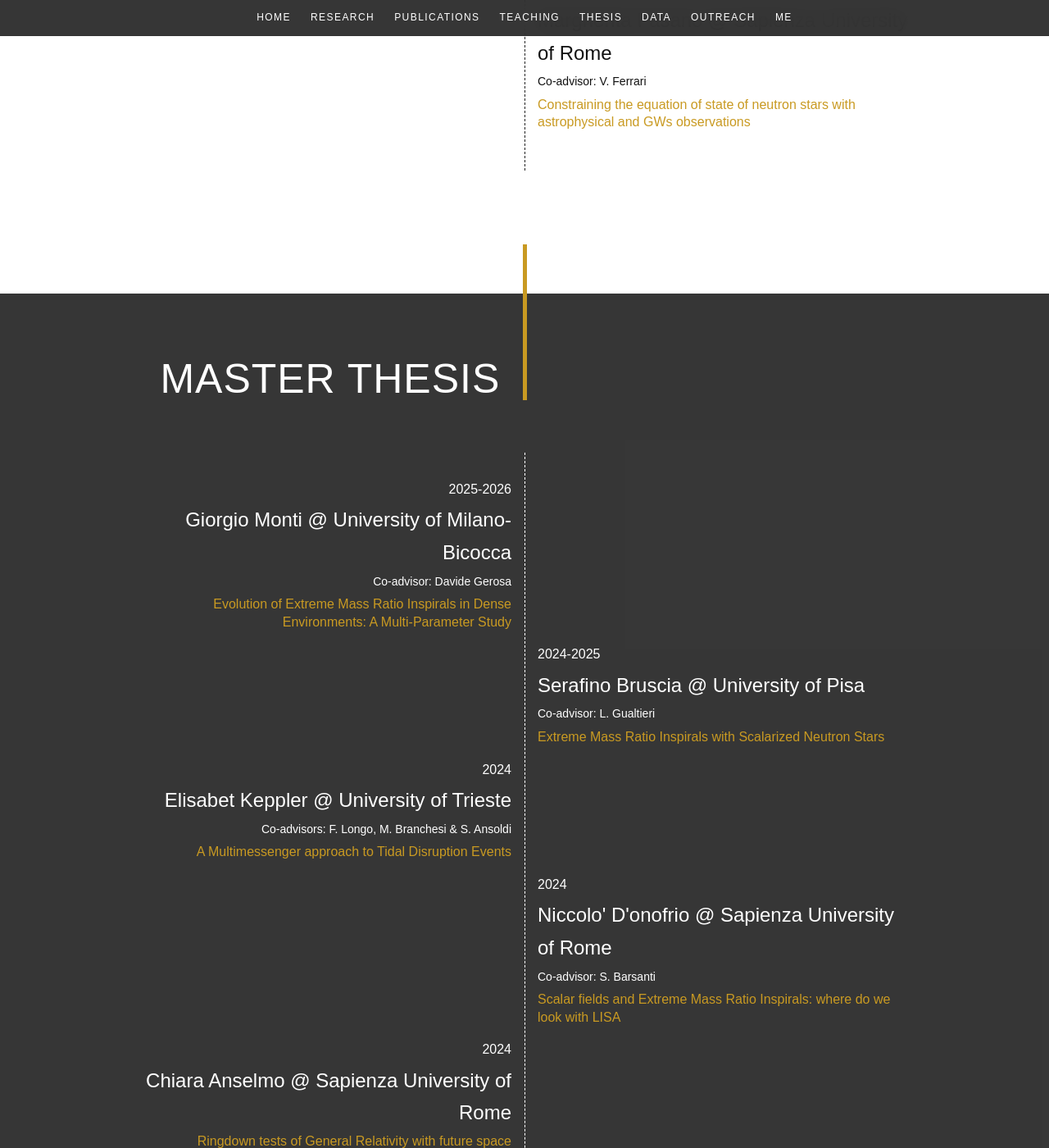
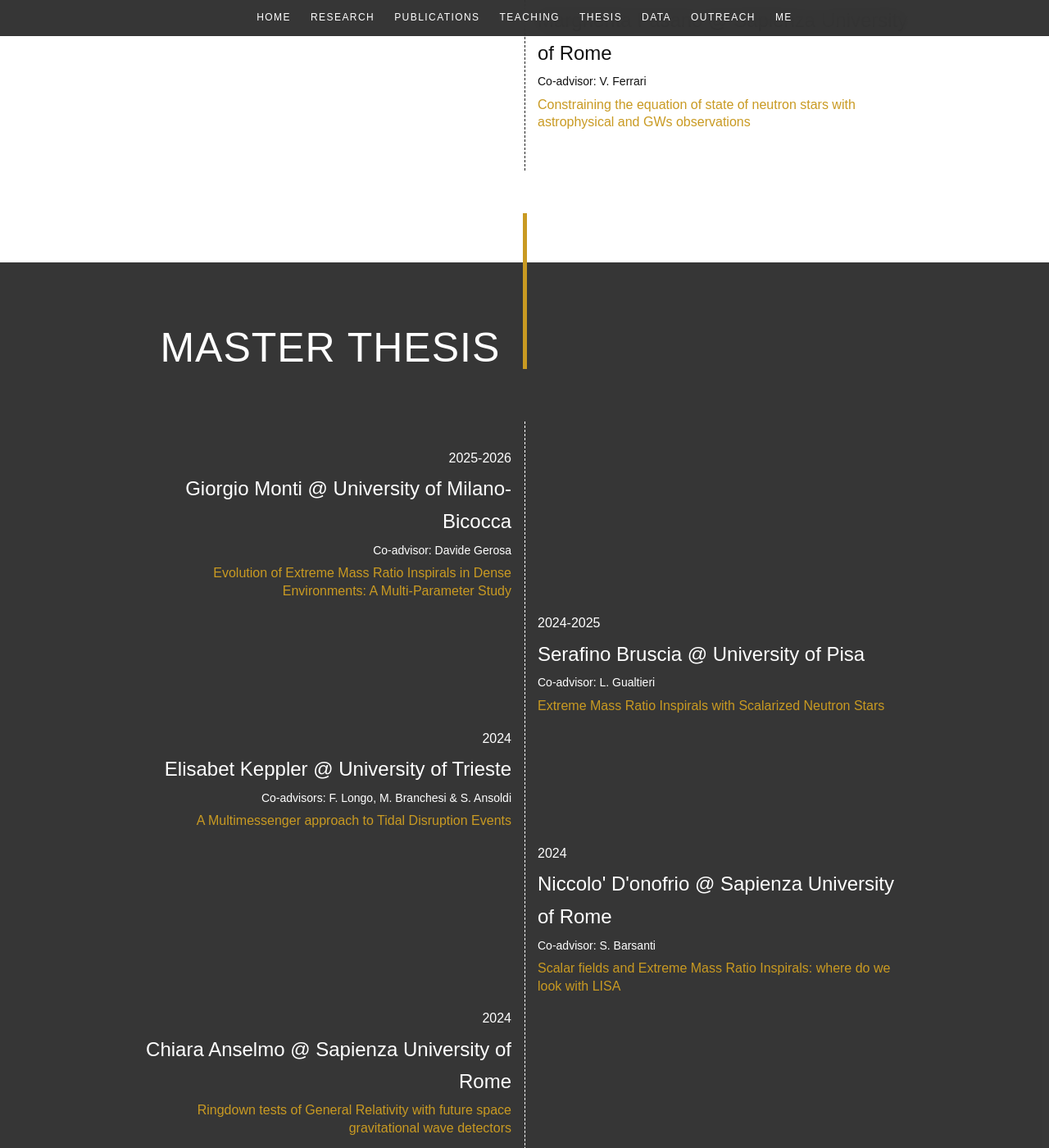
Before and after one commit to masellia/andreamaselli.github.io, a Jekyll site: the page built from pages/thesis.md, in a window 1280 px wide and 1400 px high, scrolled down 2004 px. Shown: the whole window at 82% size. Built offline with Jekyll 4.4.1, drawn with Linux system fonts in a browser that asks for light colours; some web fonts are replaced.

Commit message:
thesis page

```diff
--- a/assets/css/main.css
+++ b/assets/css/main.css
@@ -692,7 +692,7 @@ body {
 .master-thesis-section {
   background: rgba(44,44,44,0.95);
   padding: 0rem 0 7rem;
-  margin-top: 10rem;
+  margin-top: 5rem;
 }
 
 .master-header {
@@ -702,7 +702,7 @@ body {
   align-items: flex-end;
   margin-bottom: 4rem;
   padding-right: calc(50% - 2.5px);
-  margin-top: -10px;
+  margin-top: 0px;
 }
 
 .master-header-title {
```
